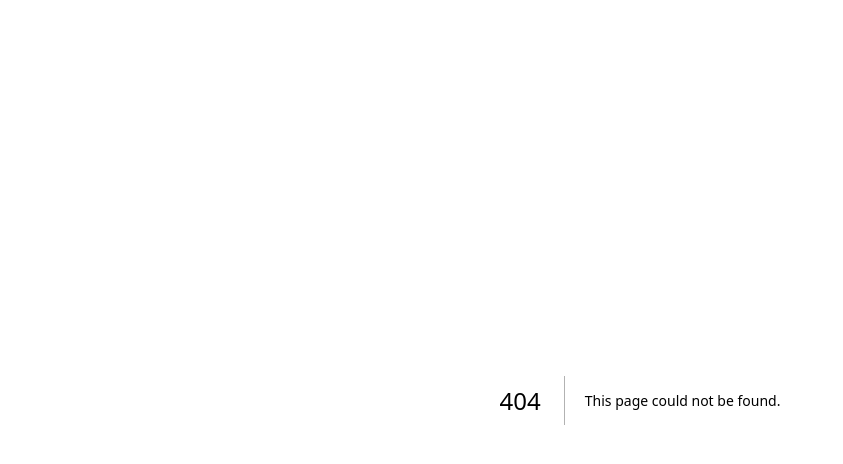
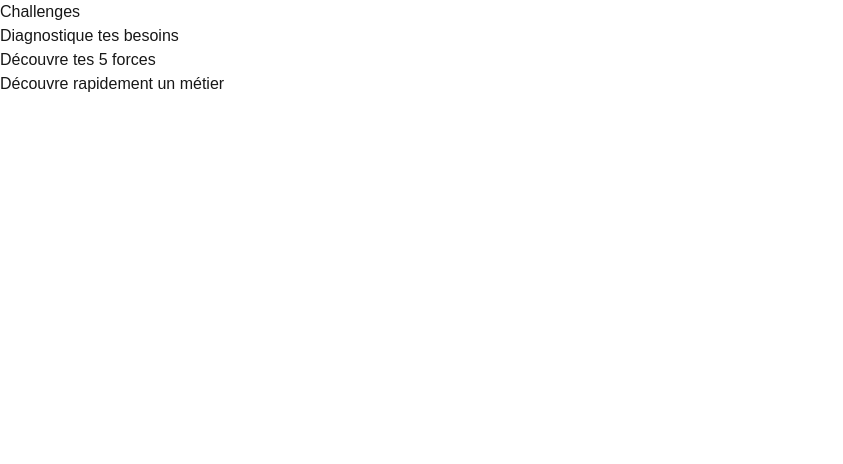
Before and after one commit to manon-coulombe/ma-voie, a Next.js app: page /home in a window 1280 px wide. Before the commit this address had no page. Shown: the top 464 px of the page, without its empty margins (0-843 px from the left). Built offline with nearby package versions, Linux system fonts and the light colour scheme.

Commit message:
get data and basic home

```diff
--- /dev/null
+++ b/app/data/challenges.json
@@ -0,0 +1,39 @@
+{
+  "challenges": [
+    {
+      "id": "diagnostique_besoins",
+      "title": "Diagnostique tes besoins",
+      "duration": "5-10 min",
+      "description": "Renseigne tes besoins avant de prendre rendez-vous avec notre coach.",
+      "longDescription": "Ce challenge t’aide à clarifier tes besoins professionnels et personnels afin de préparer au mieux ton rendez-vous avec un coach.",
+      "requirements": [
+        "Être disponible pendant 5 à 10 minutes",
+        "Avoir une idée générale de ta situation actuelle",
+        "Être prêt à exprimer tes besoins ou difficultés"
+      ]
+    },
+    {
+      "id": "decouvre_5_forces",
+      "title": "Découvre tes 5 forces",
+      "duration": "10-20 min",
+      "description": "Identifie tes forces et traduis-les en compétence professionnelles.",
+      "longDescription": "Ce challenge te permet d’explorer tes forces personnelles et professionnelles.",
+      "requirements": [
+        "Être disponible pendant 10 à 20 minutes",
+        "Être prêt à réfléchir sur tes expériences passées",
+        "Optionnel : avoir une liste d’expériences que tu considères réussies"
+      ] },
+    {
+      "id": "decouvre_metier",
+      "title": "Découvre rapidement un métier",
+      "duration": "5-10 min",
+      "description": "Décrypte les attendus d’un métier.",
+      "longDescription": "Ce challenge t’aide à analyser rapidement un métier afin d’en comprendre le contenu, les missions clés et les compétences requises.",
+      "requirements": [
+        "Être disponible pendant 5 à 10 minutes",
+        "Choisir un métier ou domaine d’intérêt",
+        "Optionnel : avoir une expérience minimale du secteur"
+      ]
+    }
+  ]
+}
--- /dev/null
+++ b/app/home/page.tsx
@@ -0,0 +1,22 @@
+import challengesJson from "../data/challenges.json";
+import {Challenge} from "@/app/types/challenge";
+
+export default function Home() {
+    const challenges = challengesJson.challenges as unknown as Challenge[];
+  return (
+    <body>
+      <header>Challenges</header>
+      <main>
+        <ul>
+            {challenges.map((
+                c =>
+                    <li key={c.id}>
+                        {c.title}
+                    </li>
+                )
+            )}
+        </ul>
+      </main>
+    </body>
+  );
+}
--- a/app/page.tsx
+++ /dev/null
@@ -1,65 +0,0 @@
-import Image from "next/image";
-
-export default function Home() {
-  return (
-    <div className="flex min-h-screen items-center justify-center bg-zinc-50 font-sans dark:bg-black">
-      <main className="flex min-h-screen w-full max-w-3xl flex-col items-center justify-between py-32 px-16 bg-white dark:bg-black sm:items-start">
-        <Image
-          className="dark:invert"
-          src="/next.svg"
-          alt="Next.js logo"
-          width={100}
-          height={20}
-          priority
-        />
-        <div className="flex flex-col items-center gap-6 text-center sm:items-start sm:text-left">
-          <h1 className="max-w-xs text-3xl font-semibold leading-10 tracking-tight text-black dark:text-zinc-50">
-            To get started, edit the page.tsx file.
-          </h1>
-          <p className="max-w-md text-lg leading-8 text-zinc-600 dark:text-zinc-400">
-            Looking for a starting point or more instructions? Head over to{" "}
-            <a
-              href="https://vercel.com/templates?framework=next.js&utm_source=create-next-app&utm_medium=appdir-template-tw&utm_campaign=create-next-app"
-              className="font-medium text-zinc-950 dark:text-zinc-50"
-            >
-              Templates
-            </a>{" "}
-            or the{" "}
-            <a
-              href="https://nextjs.org/learn?utm_source=create-next-app&utm_medium=appdir-template-tw&utm_campaign=create-next-app"
-              className="font-medium text-zinc-950 dark:text-zinc-50"
-            >
-              Learning
-            </a>{" "}
-            center.
-          </p>
-        </div>
-        <div className="flex flex-col gap-4 text-base font-medium sm:flex-row">
-          <a
-            className="flex h-12 w-full items-center justify-center gap-2 rounded-full bg-foreground px-5 text-background transition-colors hover:bg-[#383838] dark:hover:bg-[#ccc] md:w-[158px]"
-            href="https://vercel.com/new?utm_source=create-next-app&utm_medium=appdir-template-tw&utm_campaign=create-next-app"
-            target="_blank"
-            rel="noopener noreferrer"
-          >
-            <Image
-              className="dark:invert"
-              src="/vercel.svg"
-              alt="Vercel logomark"
-              width={16}
-              height={16}
-            />
-            Deploy Now
-          </a>
-          <a
-            className="flex h-12 w-full items-center justify-center rounded-full border border-solid border-black/[.08] px-5 transition-colors hover:border-transparent hover:bg-black/[.04] dark:border-white/[.145] dark:hover:bg-[#1a1a1a] md:w-[158px]"
-            href="https://nextjs.org/docs?utm_source=create-next-app&utm_medium=appdir-template-tw&utm_campaign=create-next-app"
-            target="_blank"
-            rel="noopener noreferrer"
-          >
-            Documentation
-          </a>
-        </div>
-      </main>
-    </div>
-  );
-}
--- /dev/null
+++ b/app/types/challenge.ts
@@ -0,0 +1,8 @@
+export interface Challenge {
+    id: string,
+    title: string,
+    duration: string,
+    description: string,
+    longDescription: string,
+    requirements: string[],
+}
```
